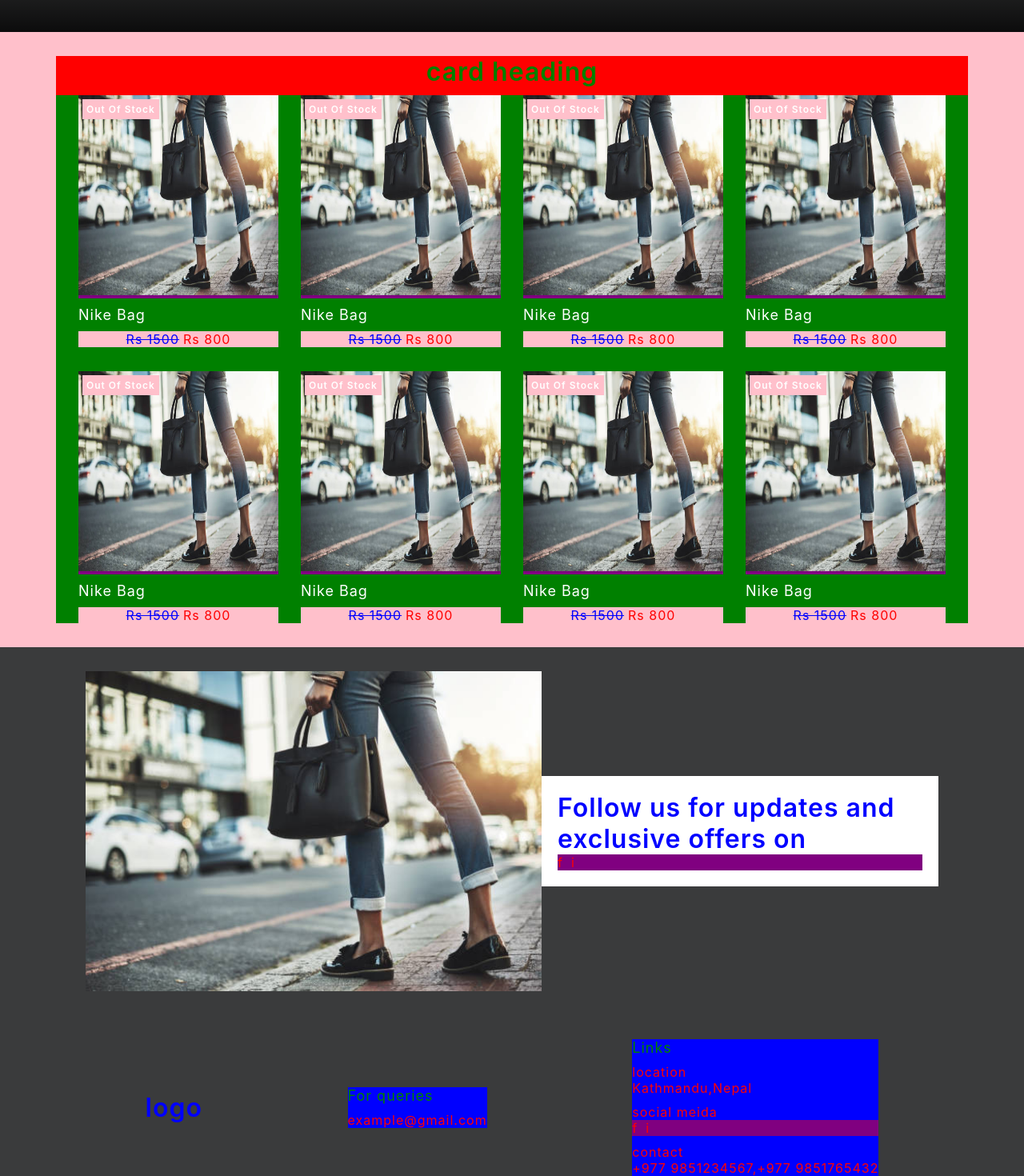
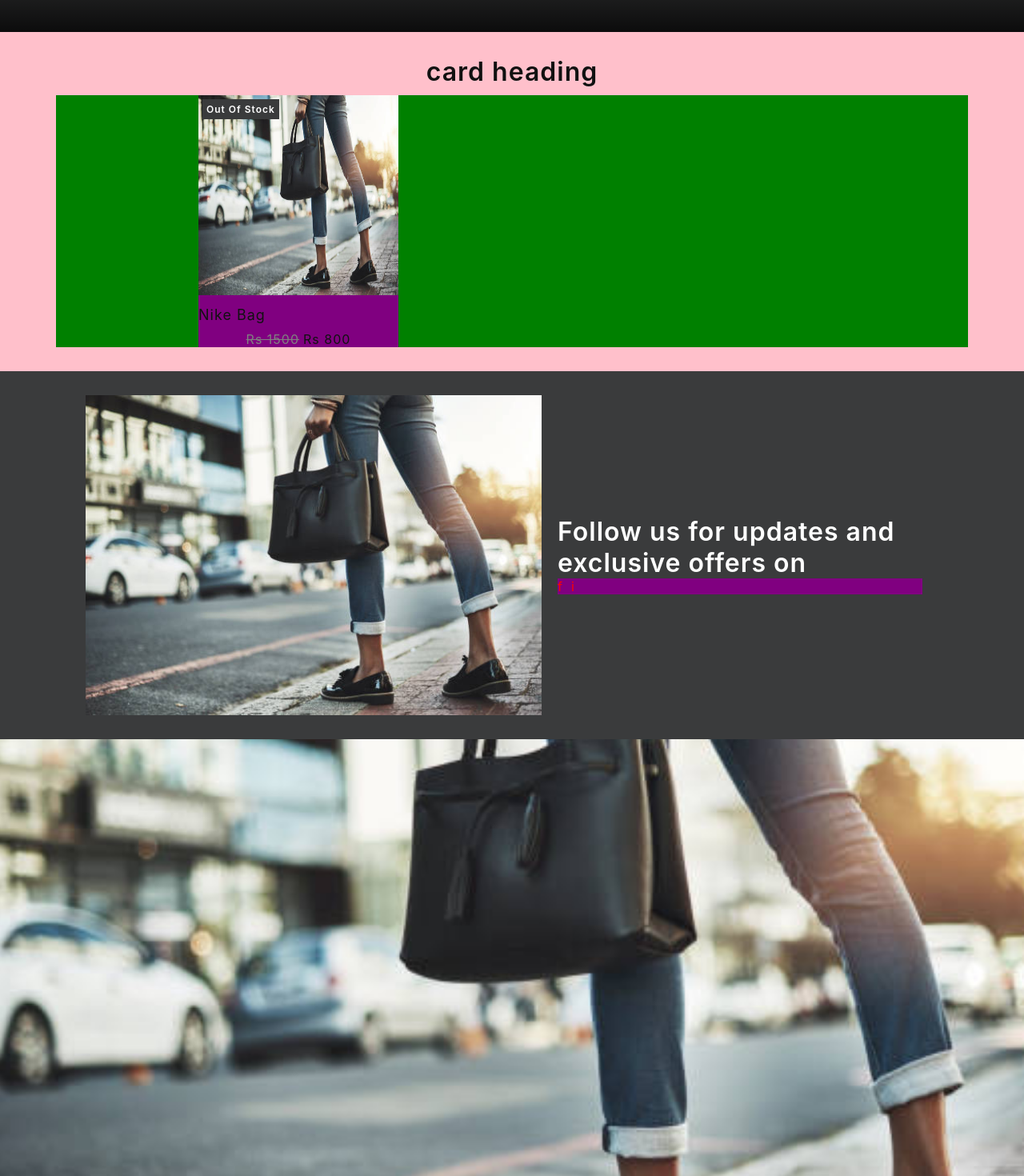
Before and after one commit to AnupRijal123/bag_shopping_website, a React (Create React App) app: page / in a window 1280 px wide. Shown: the part 760-2230 px from the top of the page at 80% size. Built offline with nearby package versions, Linux system fonts and the light colour scheme; grey boxes are pictures that could not be loaded.

Commit message:
Doing image slider css

```diff
--- a/src/App.js
+++ b/src/App.js
@@ -21,12 +21,36 @@ function App() {
         </div>
 
         <div className="coloured-background-content">
-          <h1>Follow us for updates and exclusive offers on</h1>
+          <h1 className="white-text">Follow us for updates and exclusive offers on</h1>
           <div className="social-media-icon-container">
             <p>f</p>
             <p>i</p>
           </div>
         </div>
+      </div>
+
+      <div className="image-slider-section-container">
+        <div className="slider-image-item">
+          <img className="slider-image" src={require('./assets/images/bannerimage.jpg')} alt="items-image" />
+        </div>
+
+
+
+        <div className="slider-image-item">
+          <img className="slider-image" src={require('./assets/images/bannerimage.jpg')} alt="items-image" />
+        </div>
+        <div className="slider-image-item">
+          <img className="slider-image" src={require('./assets/images/bannerimage.jpg')} alt="items-image" />
+        </div>
+        <div className="slider-image-item">
+          <img className="slider-image" src={require('./assets/images/bannerimage.jpg')} alt="items-image" />
+        </div>
+        <div className="slider-image-item">
+          <img className="slider-image" src={require('./assets/images/bannerimage.jpg')} alt="items-image" />
+        </div>
+
+
+
       </div>
 
       <Footer />
--- a/src/components/CardSection.js
+++ b/src/components/CardSection.js
@@ -3,122 +3,25 @@ import '../styles/CardSection.css';
 function CardSection() {
     return (
         <>
-            <h1 className="card-heading-text">card heading</h1>
+            <h1 className="card-heading-text black-text">card heading</h1>
 
             <div className="card-container">
                 <div className="card">
                     <div className="tag">
-                        <p className="tag-text small-text">Out Of Stock</p>
+                        <p className="small-text white-text tag-text">Out Of Stock</p>
                     </div>
                     <img className="card-image" src={require('../assets/images/bannerimage.jpg')} alt="card-item" />
-                    <h2 className="card-item-name-text">Nike Bag</h2>
+                    <h2 className="card-item-name-text black-text">Nike Bag</h2>
 
                     <div className="card-price-container">
-                        <p className="strike-text">Rs 1500</p>
-                        <p>Rs 800</p>
+                        <p className="strike-text light-gray-text">Rs 1500</p>
+                        <p className="black-text">Rs 800</p>
                     </div>
 
-                    <p className="read-more-text">Read more</p>
+                    <p className="read-more-text link-text">Read more</p>
                 </div>
 
-                <div className="card">
-                    <div className="tag">
-                        <p className="tag-text small-text">Out Of Stock</p>
-                    </div>
-                    <img className="card-image" src={require('../assets/images/bannerimage.jpg')} alt="card-item" />
-                    <h2 className="card-item-name-text">Nike Bag</h2>
 
-                    <div className="card-price-container">
-                        <p className="strike-text">Rs 1500</p>
-                        <p>Rs 800</p>
-                    </div>
-
-                    <p className="read-more-text">Read more</p>
-                </div>
-                <div className="card">
-                    <div className="tag">
-                        <p className="tag-text small-text">Out Of Stock</p>
-                    </div>
-                    <img className="card-image" src={require('../assets/images/bannerimage.jpg')} alt="card-item" />
-                    <h2 className="card-item-name-text">Nike Bag</h2>
-
-                    <div className="card-price-container">
-                        <p className="strike-text">Rs 1500</p>
-                        <p>Rs 800</p>
-                    </div>
-
-                    <p className="read-more-text">Read more</p>
-                </div>
-                <div className="card">
-                    <div className="tag">
-                        <p className="tag-text small-text">Out Of Stock</p>
-                    </div>
-                    <img className="card-image" src={require('../assets/images/bannerimage.jpg')} alt="card-item" />
-                    <h2 className="card-item-name-text">Nike Bag</h2>
-
-                    <div className="card-price-container">
-                        <p className="strike-text">Rs 1500</p>
-                        <p>Rs 800</p>
-                    </div>
-
-                    <p className="read-more-text">Read more</p>
-                </div>
-                <div className="card">
-                    <div className="tag">
-                        <p className="tag-text small-text">Out Of Stock</p>
-                    </div>
-                    <img className="card-image" src={require('../assets/images/bannerimage.jpg')} alt="card-item" />
-                    <h2 className="card-item-name-text">Nike Bag</h2>
-
-                    <div className="card-price-container">
-                        <p className="strike-text">Rs 1500</p>
-                        <p>Rs 800</p>
-                    </div>
-
-                    <p className="read-more-text">Read more</p>
-                </div>
-                <div className="card">
-                    <div className="tag">
-                        <p className="tag-text small-text">Out Of Stock</p>
-                    </div>
-                    <img className="card-image" src={require('../assets/images/bannerimage.jpg')} alt="card-item" />
-                    <h2 className="card-item-name-text">Nike Bag</h2>
-
-                    <div className="card-price-container">
-                        <p className="strike-text">Rs 1500</p>
-                        <p>Rs 800</p>
-                    </div>
-
-                    <p className="read-more-text">Read more</p>
-                </div>
-                <div className="card">
-                    <div className="tag">
-                        <p className="tag-text small-text">Out Of Stock</p>
-                    </div>
-                    <img className="card-image" src={require('../assets/images/bannerimage.jpg')} alt="card-item" />
-                    <h2 className="card-item-name-text">Nike Bag</h2>
-
-                    <div className="card-price-container">
-                        <p className="strike-text">Rs 1500</p>
-                        <p>Rs 800</p>
-                    </div>
-
-                    <p className="read-more-text">Read more</p>
-                </div>
-                <div className="card">
-                    <div className="tag">
-                        <p className="tag-text small-text">Out Of Stock</p>
-                    </div>
-                    <img className="card-image" src={require('../assets/images/bannerimage.jpg')} alt="card-item" />
-                    <h2 className="card-item-name-text">Nike Bag</h2>
-
-                    <div className="card-price-container">
-                        <p className="strike-text">Rs 1500</p>
-                        <p>Rs 800</p>
-                    </div>
-
-                    <p className="read-more-text">Read more</p>
-                </div>
 
 
 
--- a/src/components/Footer.js
+++ b/src/components/Footer.js
@@ -5,20 +5,20 @@ function Footer() {
         <div className="footer">
             <h1>logo</h1>
             <div className="footer-column" >
-                <h2>For queries</h2>
-                <p>example@gmail.com</p>
+                <h2 className="white-text">For queries</h2>
+                <p className="white-text">example@gmail.com</p>
             </div>
             <div className="footer-column">
-                <h2>Links</h2>
+                <h2 className="white-text">Links</h2>
 
                 <div>
-                    <p>location</p>
-                    <p>Kathmandu,Nepal</p>
+                    <p className="white-text">location</p>
+                    <p className="white-text">Kathmandu,Nepal</p>
                 </div>
 
 
                 <div>
-                    <p>social meida</p>
+                    <p className="white-text">social meida</p>
                     <div className="social-media-icon-container">
                         <p>f</p>
                         <p>i</p>
@@ -27,8 +27,8 @@ function Footer() {
 
 
                 <div>
-                    <p>contact</p>
-                    <p>+977 9851234567,+977 9851765432</p>
+                    <p className="white-text">contact</p>
+                    <p className="white-text">+977 9851234567,+977 9851765432</p>
 
                 </div>
 
--- a/src/components/Navbar.js
+++ b/src/components/Navbar.js
@@ -33,7 +33,7 @@ function Navbar() {
     return (
         <div className={`navbar ${isScreenScrolled === true && 'coloured-navbar'}`}>
             <div className="navbar-first-row">
-                <h1>logo</h1>
+                <h1>Arjun Bags</h1>
                 <div>icons</div>
             </div>
             <div className="navbar-second-row">
--- a/src/styles/App.css
+++ b/src/styles/App.css
@@ -69,9 +69,17 @@ p {
 }
 
 .strike-text {
-    color: blue;
     text-decoration: line-through;
 }
+
+.link-text {
+    transition: color 0.3s ease;
+}
+
+.link-text:hover {
+    color: #808080;
+}
+
 
 .coloured-background-section {
     background-color: var(--dark-gray-color) !important;
@@ -101,7 +109,6 @@ p {
 }
 
 .coloured-background-content {
-    background-color: var(--white-color);
     width: 40%;
     padding: 20px;
     height: fit-content;
@@ -113,19 +120,50 @@ p {
     gap: 10px;
 }
 
+.image-slider-section-container {
+    background-color: red;
+    width: 100%;
+    height: 70vh;
+    display: flex;
+    overflow-x: auto;
+    overflow-y: hidden;
+    scroll-behavior: smooth;
+}
+
+.slider-image-item {
+    background-color: yellow;
+    width: 100%;
+    height: 100%;
+    flex-shrink: 0;
+    overflow: hidden;
+}
+
+.slider-image {
+    width: 100%;
+    height: 100%;
+    object-fit: cover;
+    transform: scale(1.2);
+    transition: transform 0.5s ease;
+}
+
+.slider-image:hover {
+    transform: scale(1);
+}
+
 @media only screen and (max-width:768px) {
     .section-container {
         background-color: yellow;
         padding: 30px 20px 0px 20px;
     }
 
-
-    .coloured-background-section-image {
+    .coloured-background-section-image-container {
+        background-color: pink;
         width: 100%;
     }
 
+
+
     .coloured-background-content {
-        background-color: Red;
         margin: auto;
         width: 80%;
     }
--- a/src/styles/CardSection.css
+++ b/src/styles/CardSection.css
@@ -1,7 +1,5 @@
 .card-heading-text {
-    color: green;
     text-align: center;
-    background-color: red;
     padding-bottom: 10px;
 }
 
@@ -19,12 +17,11 @@
 
 .card {
     background-color: purple;
-
     position: relative;
 }
 
 .tag {
-    background-color: pink;
+    background-color: var(--dark-gray-color);
     width: fit-content;
     padding: 5px;
     position: absolute;
@@ -34,7 +31,6 @@
 }
 
 .tag-text {
-    color: white;
     font-weight: 600;
 }
 
@@ -46,14 +42,11 @@
 }
 
 .card-item-name-text {
-    color: white;
-    background-color: green;
     padding: 10px 0px;
     cursor: pointer;
 }
 
 .card-price-container {
-    background-color: pink;
     display: flex;
     gap: 5px;
     justify-content: center;
@@ -61,19 +54,18 @@
 }
 
 .read-more-text {
-    color: pink;
+    color: var(--dark-gray-text);
     text-align: center;
     cursor: pointer;
     display: none;
 }
 
+
 .card:hover .card-price-container {
-    background-color: orange;
     display: none;
 }
 
 .card:hover .read-more-text {
-    background-color: green;
     display: block;
 }
 
--- a/src/styles/Footer.css
+++ b/src/styles/Footer.css
@@ -8,7 +8,6 @@
 }
 
 .footer-column {
-    background-color: blue;
     display: flex;
     flex-direction: column;
     gap: 10px;
```
